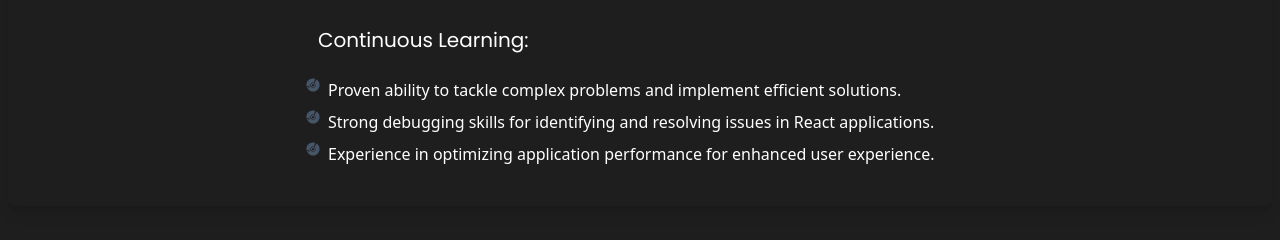
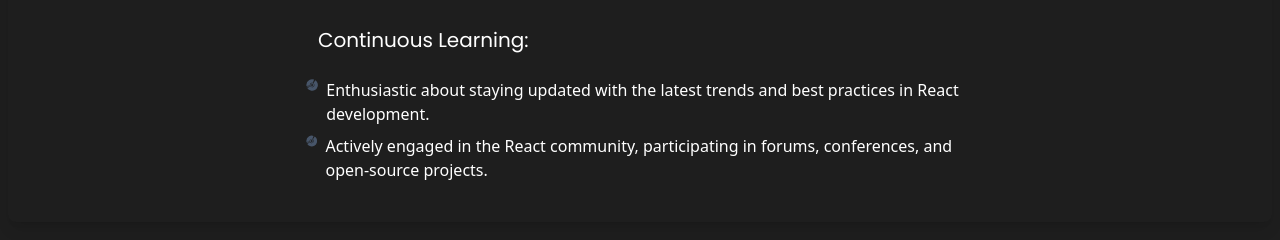
Before and after one commit to 23-faisal/portfolio, a React (Vite) app: page / in a window 1280 px wide. Shown: the part 1799-2039 px from the top of the page. Built offline with nearby package versions, Linux system fonts and the light colour scheme; some icons are missing; a web font is replaced by a local one.

Commit message:
fixes some bugs

```diff
--- a/src/components/Skills.jsx
+++ b/src/components/Skills.jsx
@@ -25,7 +25,7 @@
     },
   ];
 
-  const techincalExperties = [
+  const technicalExperience = [
     { id: 1, name: "React.js, JavaScript (ES6+), JSX" },
     { id: 2, name: "State Management: Redux, Context API" },
     { id: 3, name: "Component Libraries: Material-UI, Ant Design" },
@@ -86,6 +86,7 @@
         </h1>
         <div className="max-w-[700px] mx-auto">
           {/* React Dev Section Starts Here */}
+
           <div className="flex items-center gap-2 pb-4">
             <FaReact className="text-xl text-teal-600" />
             <span className="text-bold text-xl  font-titleFont ">
@@ -113,7 +114,7 @@
             </span>
           </div>
           <div className="md:px-4 py-1">
-            {techincalExperties.map((item, index) => (
+            {technicalExperience.map((item, index) => (
               <div key={index}>
                 <div className="flex items-start md:items-start gap-2">
                   <GiCompactDisc className=" text-xl md:text-sm md:text-bold  text-slate-600 mt-1 md:mt-1 md:text-md" />
@@ -176,7 +177,7 @@
             </span>
           </div>
           <div className="md:px-4 py-1">
-            {problemSolving.map((item, index) => (
+            {continuousLearning.map((item, index) => (
               <div key={index}>
                 <div className="flex items-start md:items-start gap-2">
                   <GiCompactDisc className=" text-xl md:text-sm md:text-bold  text-slate-600 mt-1 md:mt-1 md:text-md" />
```
